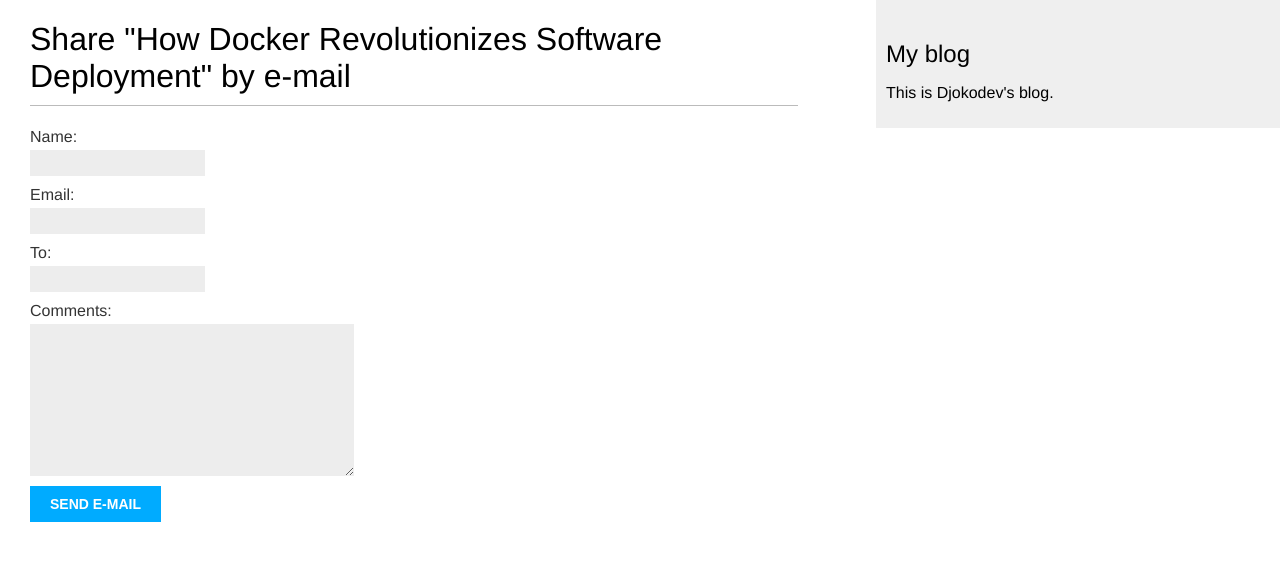
After one commit to djokodev/blog, a Django app: page /blog/6/share/ in a window 1280 px wide. The commit adds this page. Shown: the top 561 px of the page. Run offline with Django 5.2, Linux system fonts and the light colour scheme; data comes from the database, SQL or seed files in the repository.

Commit message:
feat: add share post to other by mail

```diff
--- /dev/null
+++ b/blog/forms.py
@@ -0,0 +1,8 @@
+from django import forms
+
+
+class EmailPostForm(forms.Form):
+    name = forms.CharField(max_length=25)
+    email = forms.EmailField()
+    to = forms.EmailField()
+    comments = forms.CharField(required=False, widget=forms.Textarea)
--- a/blog/templates/blog/post/detail.html
+++ b/blog/templates/blog/post/detail.html
@@ -8,4 +8,8 @@
         Published {{ post.publish }} by {{ post.author }}
     </p>
     {{ post.body|linebreaks }}
+
+    <p>
+        <a href="{% url 'blog:post_share' post.id %}"> Share this post </a>
+    </p>
 {% endblock %}
--- /dev/null
+++ b/blog/templates/blog/post/share.html
@@ -0,0 +1,19 @@
+{% extends "blog/base.html" %}
+
+{% block title %}Share a post{% endblock %}
+
+{% block content %}
+    {% if sent %}
+        <h1>E-mail successfully sent</h1>
+        <p>
+            "{{ post.title }}" was successfully sent to {{ form.cleaned_data.to }}.
+        </p>
+    {% else %}
+        <h1>Share "{{ post.title }}" by e-mail</h1>
+        <form method="post">
+            {{ form.as_p }}
+            {% csrf_token %}
+            <input type="submit" value="Send e-mail">
+        </form>
+    {% endif %}
+{% endblock %}
--- a/blog/urls.py
+++ b/blog/urls.py
@@ -5,11 +5,12 @@ from . import views
 app_name = "blog"
 
 urlpatterns = [
-    #path("", views.post_list, name="post_list"),
+    # path("", views.post_list, name="post_list"),
     path("", views.PostListView.as_view(), name="post_list"),
     path(
         "<int:year>/<int:month>/<int:day>/<slug:post>/",
         views.post_detail,
         name="post_detail",
     ),
+    path("<int:post_id>/share/", views.post_share, name="post_share"),
 ]
--- a/blog/views.py
+++ b/blog/views.py
@@ -3,6 +3,37 @@ from .models import Post
 from django.shortcuts import get_object_or_404
 from django.core.paginator import Paginator, EmptyPage, PageNotAnInteger
 from django.views.generic import ListView
+from .forms import EmailPostForm
+from django.core.mail import send_mail
+
+
+def post_share(request, post_id):
+    post = get_object_or_404(Post, id=post_id, status=Post.Status.PUBLISHED)
+    sent = False
+    if request.method == "POST":
+        form = EmailPostForm(request.POST)
+        if form.is_valid():
+            cd = form.cleaned_data
+            post_url = request.build_absolute_uri(post.get_absolute_url())
+            subject = (
+                f"{cd['name']} ({cd['email']}) " f"recommends you read {post.title}"
+            )
+            message = (
+                f"Read {post.title} at {post_url}\n\n"
+                f"{cd['name']}'s comments: {cd['comments']}"
+            )
+            send_mail(
+                subject=subject,
+                message=message,
+                from_email=None,
+                recipient_list=[cd["to"]],
+            )
+            sent = True
+    else:
+        form = EmailPostForm()
+    return render(
+        request, "blog/post/share.html", {"post": post, "form": form, "sent": sent}
+    )
 
 
 # ------------------class base view-----------------------------------
```
Also changed, not shown: mysite/settings.py (+9 -0 lines).
